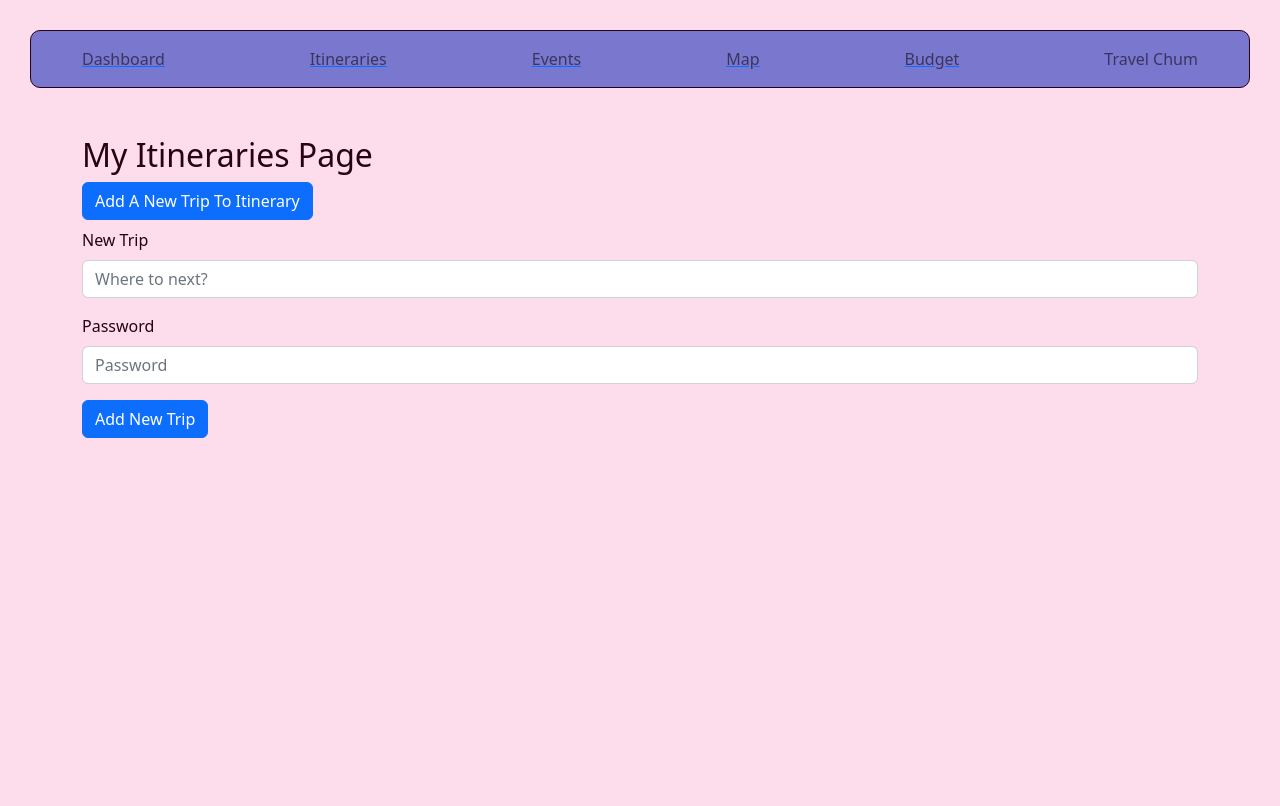
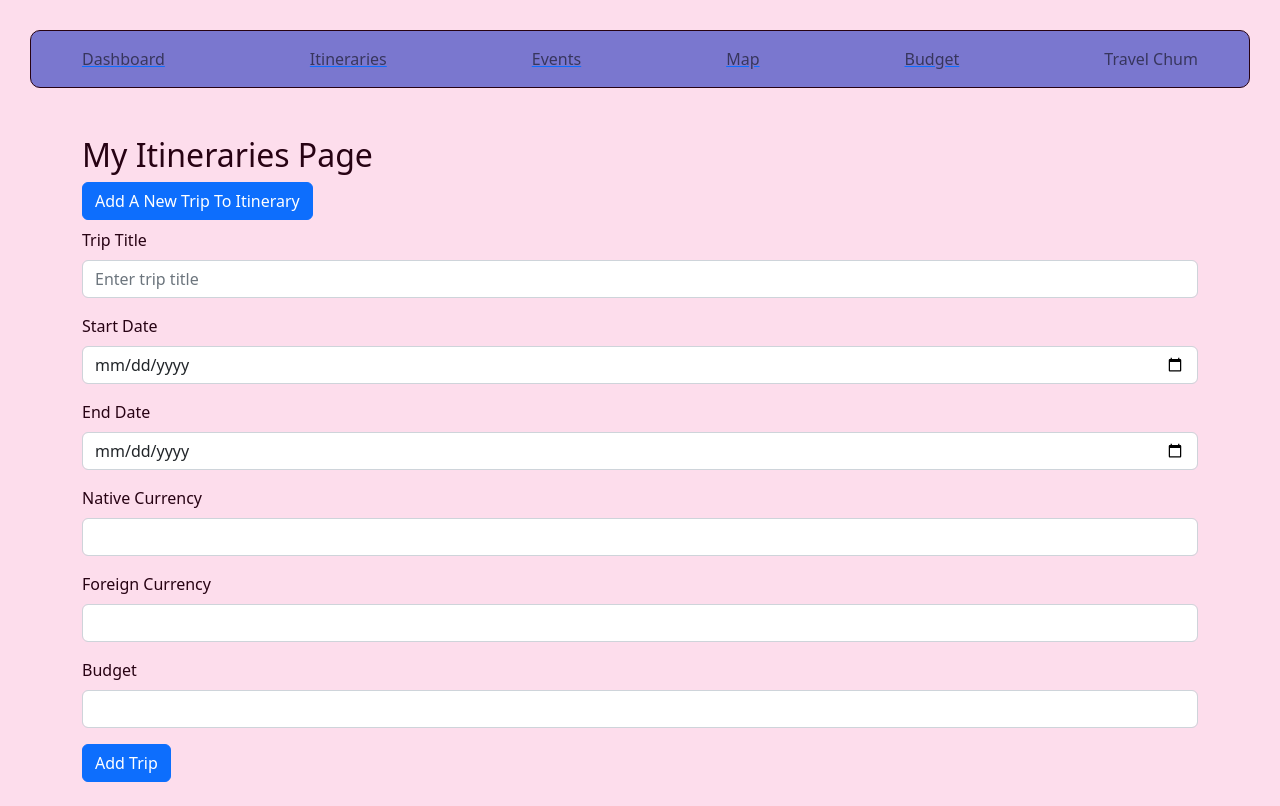
Before and after one commit to yumejensen/greenfield-budget-planner, a React app: page /itineraries in a window 1280 px wide. Both pictures are taken after a click on the button "Add A New Trip To Itinerary". Built offline with nearby package versions, Linux system fonts and the light colour scheme.

Commit message:
fixed form and began setting up state for form

```diff
--- a/src/client/components/itinerary-components/NewTripForm.jsx
+++ b/src/client/components/itinerary-components/NewTripForm.jsx
@@ -1,33 +1,70 @@
+//import react and react hooks {use state}
 import React from 'react';
-import { useState } from "react";
+// import { useState } from "react";
+
+//import bootstrap components button and form.
 import Button from 'react-bootstrap/Button';
 import Form from 'react-bootstrap/Form';
 
-function NewTripForm() {
+//make a function takes in prop onAddTrip
+function NewTripForm({ onAddTrip }) {
+
+  //initializing state object for form inputs
+  // const [formData, setFormData] = useState({
+  //   title: '',
+  //   start: '',
+  //   end: '',
+  //   nativeCurrency: '',
+  //   foreignCurrency: '',
+  //   budget: '',
+  // });
+
+  //supposed to update the state with changes from form
+  // const handleChange = (e) => {
+  //   const { name, value } = e.target;
+  //   setFormData(prev => ({ ...prev, [name]: value }));
+  // };
+
+//   const handleSubmit = (e) => {
+
+// }
+
   return (
-    <Form>
-
-      <Form.Group className="mb-3" controlId="formBasicEmail">
-        <Form.Label>New Trip</Form.Label>
-        <Form.Control type="email" placeholder="Where to next?" />
-        <Form.Text className="text-muted">
-        </Form.Text>
+    <Form className="mb-4">
+      <Form.Group className="mb-3">
+        <Form.Label>Trip Title</Form.Label>
+        <Form.Control name="title" type="text" placeholder="Enter trip title"  />
       </Form.Group>
 
-      <Form.Group className="mb-3" controlId="formBasicPassword">
-        <Form.Label>Password</Form.Label>
-        <Form.Control type="password" placeholder="Password" />
+      <Form.Group className="mb-3">
+        <Form.Label>Start Date</Form.Label>
+        <Form.Control name="start" type="date"  />
       </Form.Group>
 
-      {/* <Form.Group className="mb-3" controlId="formBasicCheckbox">
-        <Form.Check type="checkbox" label="Check me out" />
-      </Form.Group> */}
+      <Form.Group className="mb-3">
+        <Form.Label>End Date</Form.Label>
+        <Form.Control name="end" type="date" />
+      </Form.Group>
 
-      <Button variant="primary" type="submit">
-        Add New Trip
-      </Button>
+      <Form.Group className="mb-3">
+        <Form.Label>Native Currency</Form.Label>
+        <Form.Control name="nativeCurrency" type="text"/>
+      </Form.Group>
+
+      <Form.Group className="mb-3">
+        <Form.Label>Foreign Currency</Form.Label>
+        <Form.Control name="foreignCurrency" type="text"  />
+      </Form.Group>
+
+      <Form.Group className="mb-3">
+        <Form.Label>Budget</Form.Label>
+        <Form.Control name="budget" type="number"  />
+      </Form.Group>
+
+      <Button variant="primary" type="submit">Add Trip</Button>
     </Form>
   );
 }
 
+
 export default NewTripForm;
```
